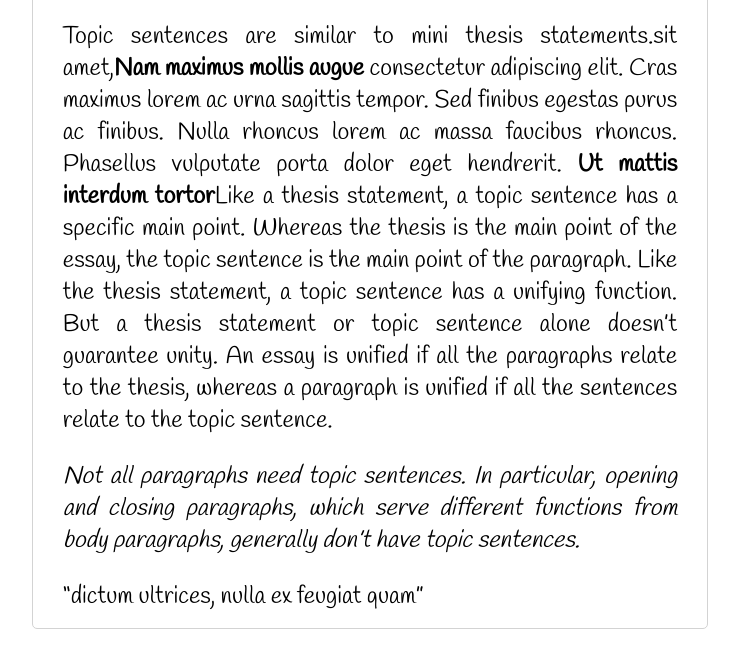
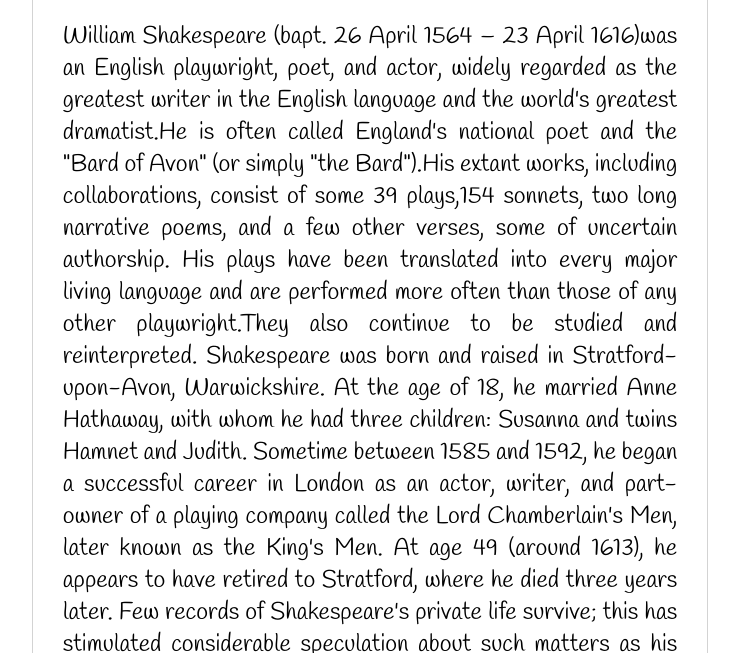
Before and after one commit to ArinSM/Expt2, a plain HTML site: page display/paragraph.html in a window 1280 px wide. Shown: the part 147-800 px from the top of the page, without its empty margins (270-1009 px from the left). Drawn offline with Linux system fonts and the light colour scheme.

Commit message:
Update paragraph.html

```diff
--- a/display/paragraph.html
+++ b/display/paragraph.html
@@ -22,11 +22,11 @@
 <div class="card">
     <h1 > Paragraph</h1>
     <p>
-        Topic sentences are similar to <e>mini thesis statements.</e>sit amet,<b>Nam maximus mollis augue</b> consectetur adipiscing
-        elit. Cras maximus lorem ac urna sagittis tempor. Sed finibus
-        egestas purus ac finibus. Nulla rhoncus lorem ac massa faucibus rhoncus. Phasellus vulputate porta dolor eget
-        hendrerit. <strong>Ut mattis interdum tortor</strong>Like a thesis statement, a topic sentence has a specific main point. Whereas the thesis is the main point of the essay, the topic sentence is the main point of the paragraph. Like the thesis statement, a topic sentence has a unifying function. But a thesis statement or topic sentence alone doesn’t guarantee unity. An essay is unified if all the paragraphs relate to the thesis, whereas a paragraph is unified if all the sentences relate to the topic sentence.
-    </p>
+      William Shakespeare (bapt. 26 April 1564 – 23 April 1616)was an English playwright, poet, and actor, widely regarded as the greatest writer in the English language and the world's greatest dramatist.He is often called England's national poet and the "Bard of Avon" (or simply "the Bard").His extant works, including collaborations, consist of some 39 plays,154 sonnets, two long narrative poems, and a few other verses, some of uncertain authorship. His plays have been translated into every major living language and are performed more often than those of any other playwright.They also continue to be studied and reinterpreted.
+
+Shakespeare was born and raised in Stratford-upon-Avon, Warwickshire. At the age of 18, he married Anne Hathaway, with whom he had three children: Susanna and twins Hamnet and Judith. Sometime between 1585 and 1592, he began a successful career in London as an actor, writer, and part-owner of a playing company called the Lord Chamberlain's Men, later known as the King's Men. At age 49 (around 1613), he appears to have retired to Stratford, where he died three years later. Few records of Shakespeare's private life survive; this has stimulated considerable speculation about such matters as his physical appearance, his sexuality, his religious beliefs, and whether the works attributed to him were written by others.
+
+Shakespeare produced most of his known works between 1589 and 1613.His early plays were primarily comedies and histories and are regarded as some of the best work produced in these genres. He then wrote mainly tragedies until 1608, among them Hamlet, Romeo and Juliet, Othello, King Lear, and Macbeth, all considered to be among the finest works in the English language.In the last phase of his life, he wrote tragicomedies (also known as romances) and collaborated with other playwrights.
     <p>
         <i>Not all paragraphs need topic sentences. In particular, opening and closing paragraphs, which serve different functions from body paragraphs, generally don’t have topic sentences.</i>
     </p>
```
